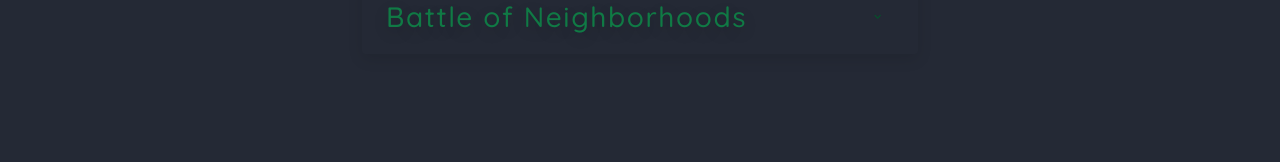
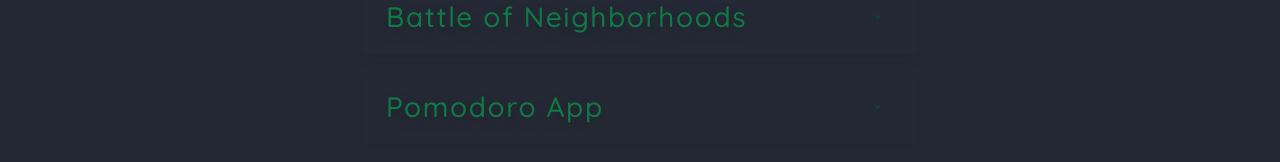
Before and after one commit to abhishekpawl/mysite, a React (Create React App) app: page /projects in a window 1280 px wide. Shown: the part 624-786 px from the top of the page. Built offline with nearby package versions, Linux system fonts and the light colour scheme.

Commit message:
Updated projectData.js

```diff
--- a/src/components/projectData.js
+++ b/src/components/projectData.js
@@ -1,5 +1,4 @@
-export const projectData = [
-  {
+export const projectData = [{
         id: 1,
         title: 'Gait Recognition in Occlusion and Human Re-Identificaiton',
         tech: [
@@ -42,5 +41,15 @@ export const projectData = [
         text: 'IBM Data Science Capstone Project: Devised a model using Foursquare API and Clustering to suggest tourists visiting Kolkata, India, places for recreational activities based on their location.',
         url: 'https://res.cloudinary.com/dyiwzykis/image/upload/v1640612222/Battle-of-Neighborhoods_i9weo7.gif',
         link: 'https://docs.google.com/presentation/d/1YVzhSuBM5gS2syceXWdN6RKBb8byGVm5/edit?usp=sharing&ouid=113707725644800956827&rtpof=true&sd=true'
+    },
+    {
+        id: 5,
+        title: 'Pomodoro App',
+        tech: [
+            'HTML', 'CSS', 'JavaScript'
+        ],
+        text: 'Pomodoro methodology to improve productivity',
+        url: 'https://res.cloudinary.com/dyiwzykis/image/upload/v1643953071/pomodoro_ckdlfz.gif',
+        link: 'https://pomodoro-app-k5bprdhxo-abhishekpawl.vercel.app/'
     }
 ]
```
Lines whose indentation alone changed are shown as unchanged.
